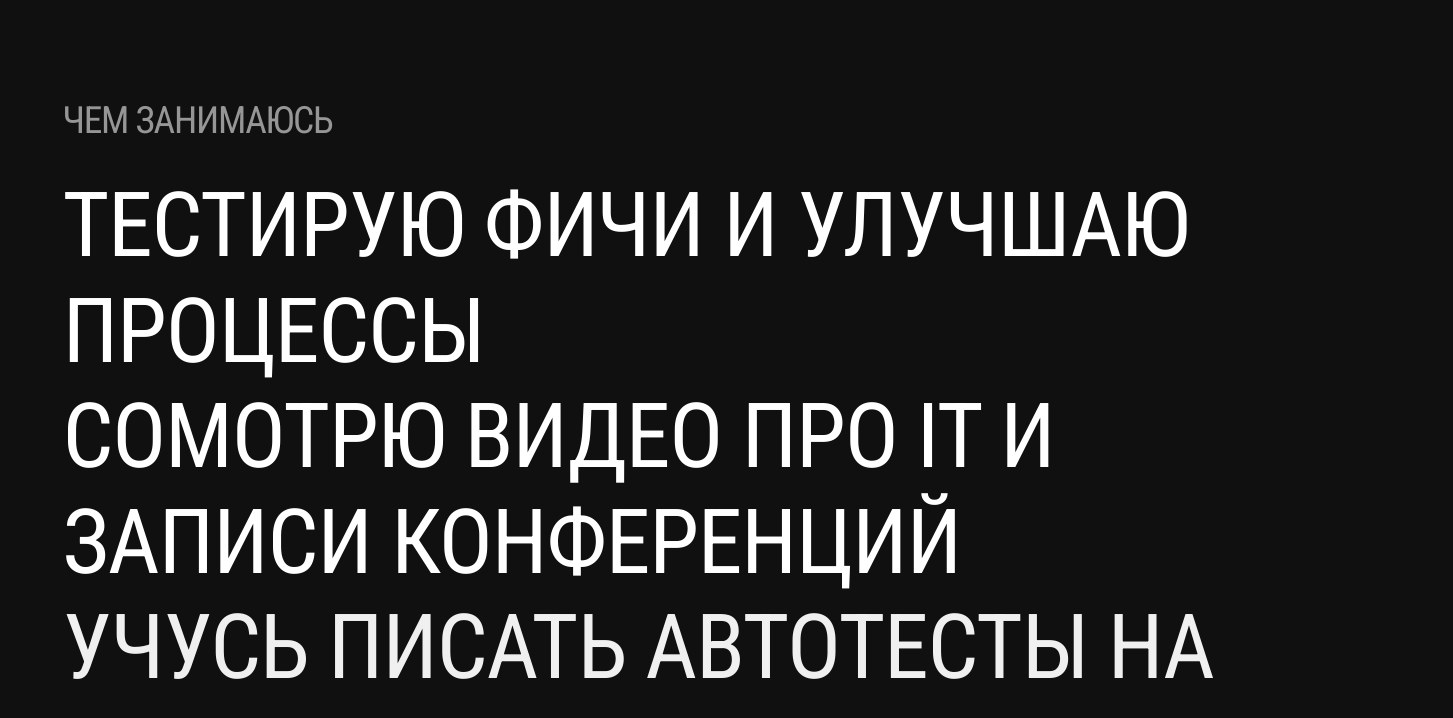
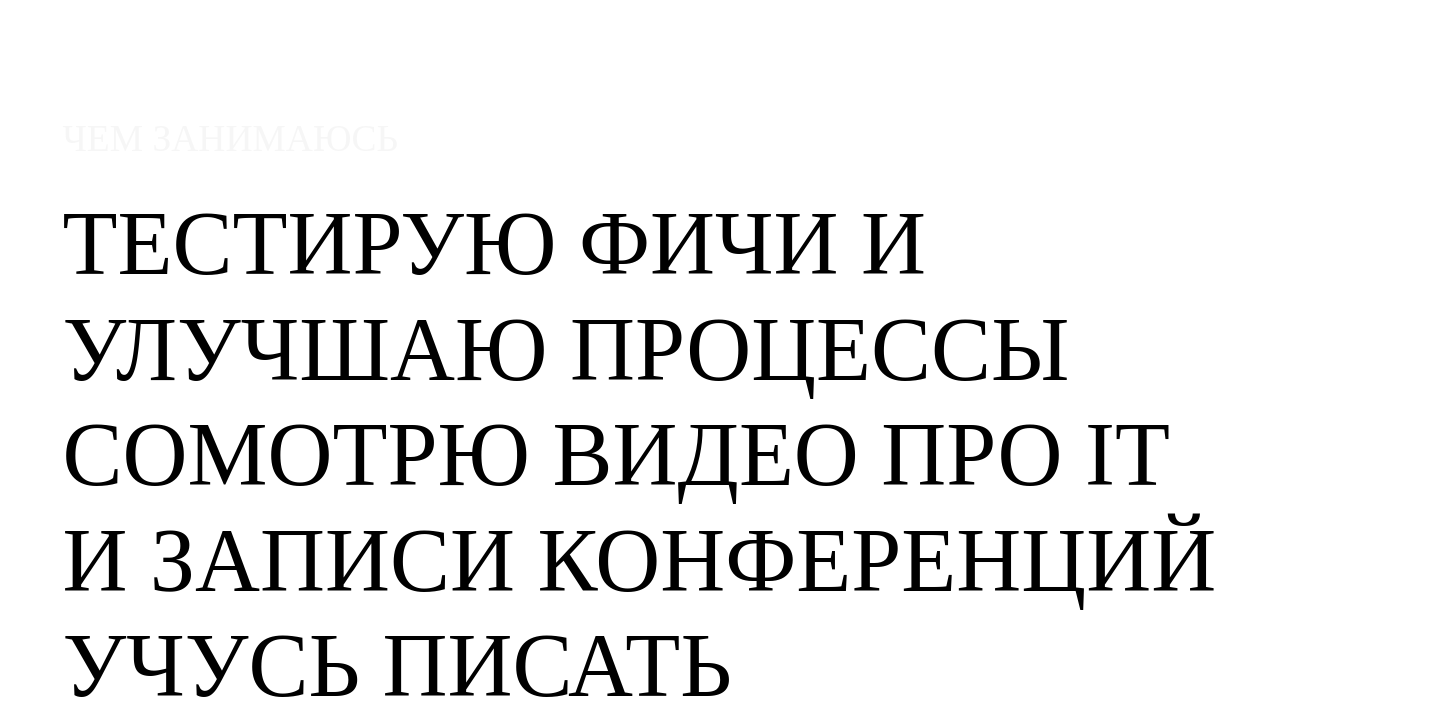
Before and after one commit to GS364/GS364.github.io, a plain HTML site: page index.html in a window 1280 px wide. Shown: the part 819-1537 px from the top of the page, 1453 px wide, since content can reach past the window. Drawn offline with Linux system fonts and the light colour scheme.

Commit message:
Update style.css

```diff
--- a/style.css
+++ b/style.css
@@ -33,25 +33,6 @@
 
   https://css-tricks.com/almanac/selectors/r/root/
 */
-
-:root {
-  --text-color: #f0f0f0;
-  --gray-color: rgba(240, 240, 240, 0.6);
-  --background-color: #101010;
-}
-
-html {
-  cursor: url("") 40 45, auto;
-}
-
-body {
-  padding: 10vw 3.333vw;
-  padding-bottom: 13.333vw;
-  font-family: "Roboto Condensed", sans-serif;
-  font-weight: 100;
-  letter-spacing: -0.1vw;
-  background-color: var(--background-color);
-  color: white;
 
   /*
   Меняем стандартный курсор на милого котика, а так как котик у нас круглый,
@@ -101,7 +82,6 @@ a {
   Иначе при наведении на ссылку могут быть крохотные моменты,
   когда курсор сбрасывается к дефолтной "руке"
   */
-  cursor: url("") 40 45, auto;
 }
 
 a:hover {
```
